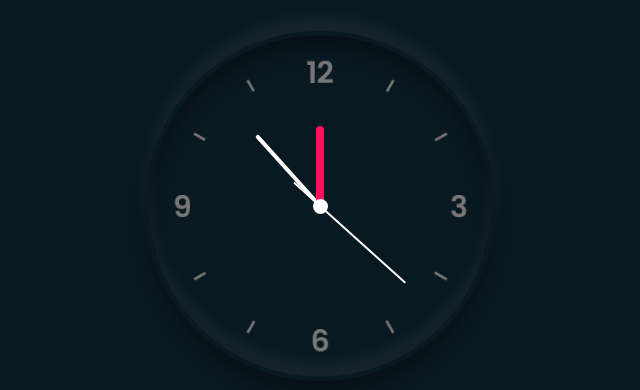
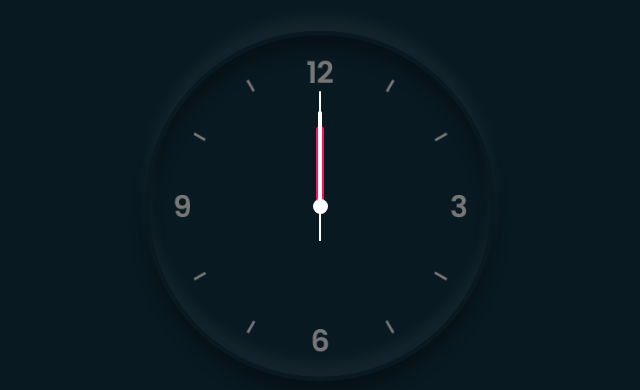
Before and after one commit to nehahmmishra/AnalogClock, a plain HTML site: page index.html in a window 1280 px wide. Shown: the part 194-584 px from the top of the page, without its empty margins (320-960 px from the left). Drawn offline with Linux system fonts and the light colour scheme.

Commit message:
Update index.html

```diff
--- a/index.html
+++ b/index.html
@@ -19,7 +19,7 @@
         </div>
         <script>
             const deg=6;
-            const hr=document.querySelector('#mn');
+            const hr=document.querySelector('#hh');
             const mn=document.querySelector('#mn');
             const sc=document.querySelector('#sc');
 
```
